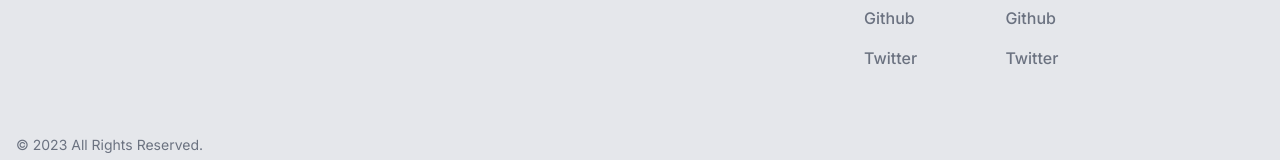
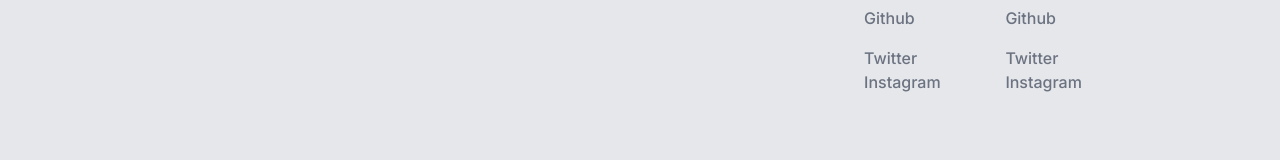
Before and after one commit to sshrey15/GecEcommerce, a Next.js app in the folder frontend/: page / in a window 1280 px wide. Shown: the part 2962-3122 px from the top of the page. Built offline with nearby package versions, Linux system fonts and the light colour scheme; no server answers.

Commit message:
removed flowbite link and added insta link

```diff
--- a/frontend/src/app/components/Footer.jsx
+++ b/frontend/src/app/components/Footer.jsx
@@ -8,7 +8,7 @@
     <div class="mx-auto w-full max-w-screen-xl p-4 py-6 lg:py-8">
         <div class="md:flex md:justify-between">
           <div class="mb-6 md:mb-0">
-              <a href="https://flowbite.com/" class="flex items-center">
+              <a href="" class="flex items-center">
 
                   <span class="self-center text-2xl font-semibold whitespace-nowrap dark:text-grey">Gec<span className='text-blue-500'>Bazaar</span></span>
               </a>
@@ -24,6 +24,9 @@
                       <li>
                           <a href="https://twitter.com/Shreysi29721576" class="hover:underline">Twitter</a>
                       </li>
+                      <li>
+                          <a href="https://www.instagram.com/sshreysingh/" class="hover:underline">Instagram</a>
+                      </li>
                   </ul>
               </div>
               <div>
@@ -34,6 +37,9 @@
                       </li>
                       <li>
                           <a href="https://twitter.com/VariyarVishnu" class="hover:underline">Twitter</a>
+                      </li>
+                      <li>
+                          <a href="https://www.instagram.com/vishnuvariyar/" class="hover:underline">Instagram</a>
                       </li>
                   </ul>
               </div>
```
